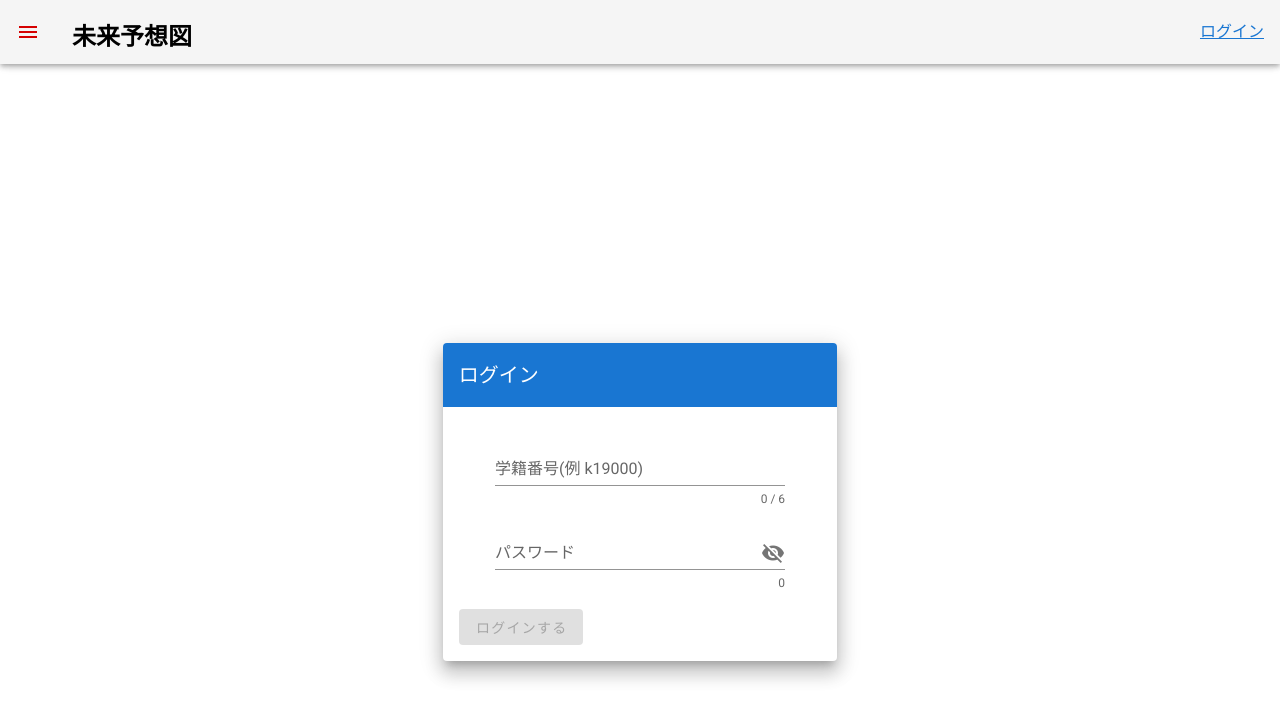
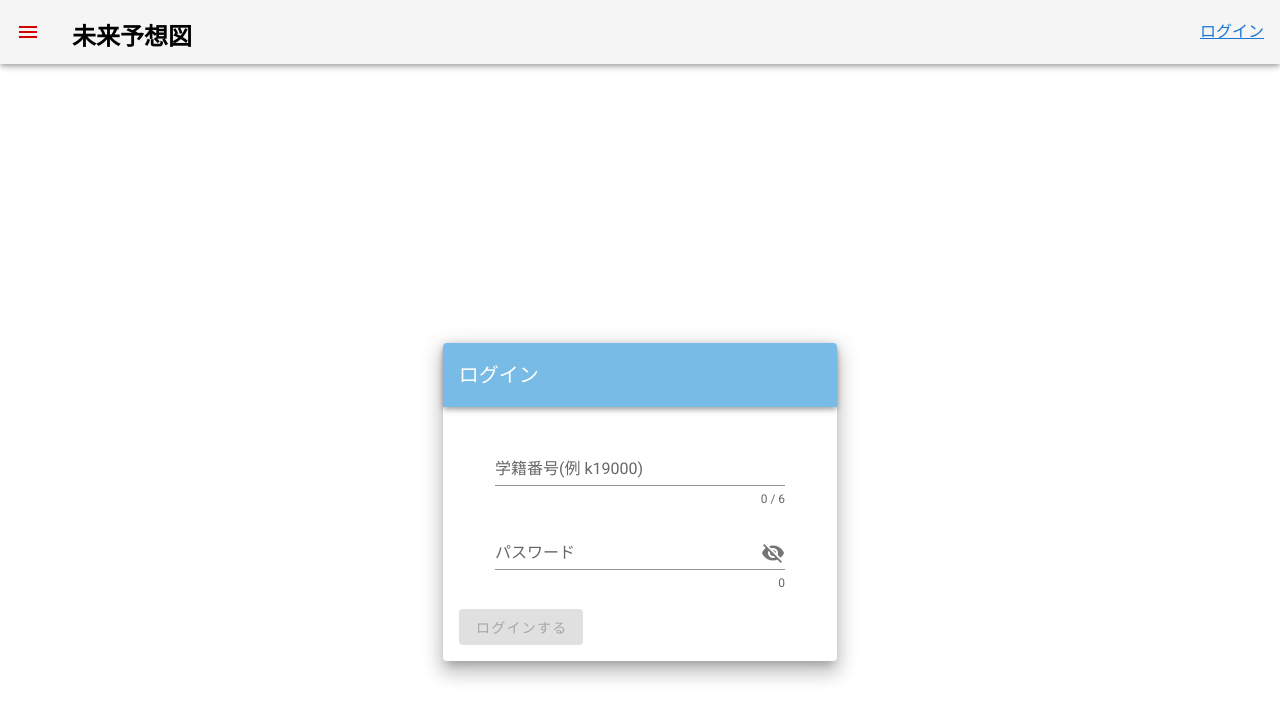
Before and after one commit to SystemEngineeringTeam/koukaten2019_front_vuetify, a Vue app: page /Login in a window 1280 px wide. Shown: the top 720 px of the page. Built offline with nearby package versions, Linux system fonts and the light colour scheme.

Commit message:
ログインページの色の変更

```diff
--- a/src/components/LoginForm.vue
+++ b/src/components/LoginForm.vue
@@ -6,8 +6,8 @@
           <v-col cols="12" sm="8" md="4">
             <v-alert type="warning" v-if="show_alert">学席番号かパスワードが間違っています</v-alert>
             <v-card class="elevation-12">
-              <v-toolbar color="primary" dark flat>
-                <v-toolbar-title>ログイン</v-toolbar-title>
+              <v-toolbar color="#78BBE6">
+                <v-toolbar-title class="white--text">ログイン</v-toolbar-title>
                 <div class="flex-grow-1"></div>
               </v-toolbar>
               <v-card-text>
```
